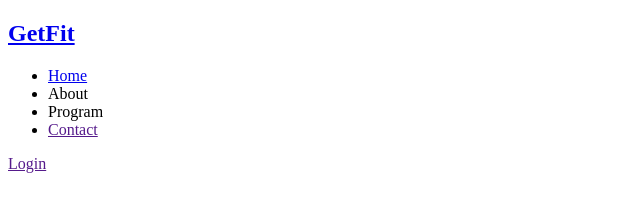
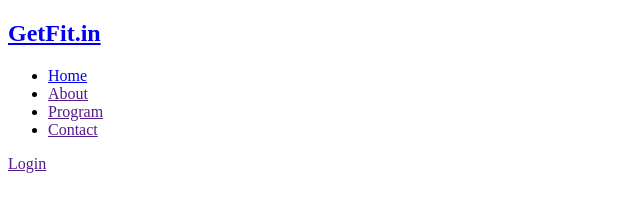
Before and after one commit to dinesh17775/getfit, a plain HTML site: page index.html in a window 1280 px wide. Shown: the whole page, without its empty margins (0-640 px from the left). Drawn offline with Linux system fonts and the light colour scheme.

Commit message:
created new files fixed bugs

```diff
--- a/index.html
+++ b/index.html
@@ -4,19 +4,19 @@
 <head>
     <meta charset="UTF-8">
     <meta name="viewport" content="width=device-width, initial-scale=1.0">
-    <title>Document</title>
+    <title>GetFit</title>
 </head>
 
 <body>
     <header class="main_header">
         <div class="nav_bar">
             <h2 class="main_title">
-                <a href="index.html">GetFit</a>
+                <a href="index.html">GetFit.in</a>
             </h2>
             <ul class="nav_items">
                 <li class="nav_item1"><a href="index.html">Home</a></li>
-                <li class="nav_item2"><a href=""></a>About</li>
-                <li class="nav_item3"><a href=""></a>Program</li>
+                <li class="nav_item2"><a href="">About</a></li>
+                <li class="nav_item3"><a href="">Program</a></li>
                 <li class="nav_item4"><a href="">Contact</a></li>
             </ul>
             <a href="">Login</a>
```
Also changed, not shown: CSS/main.css (added).
